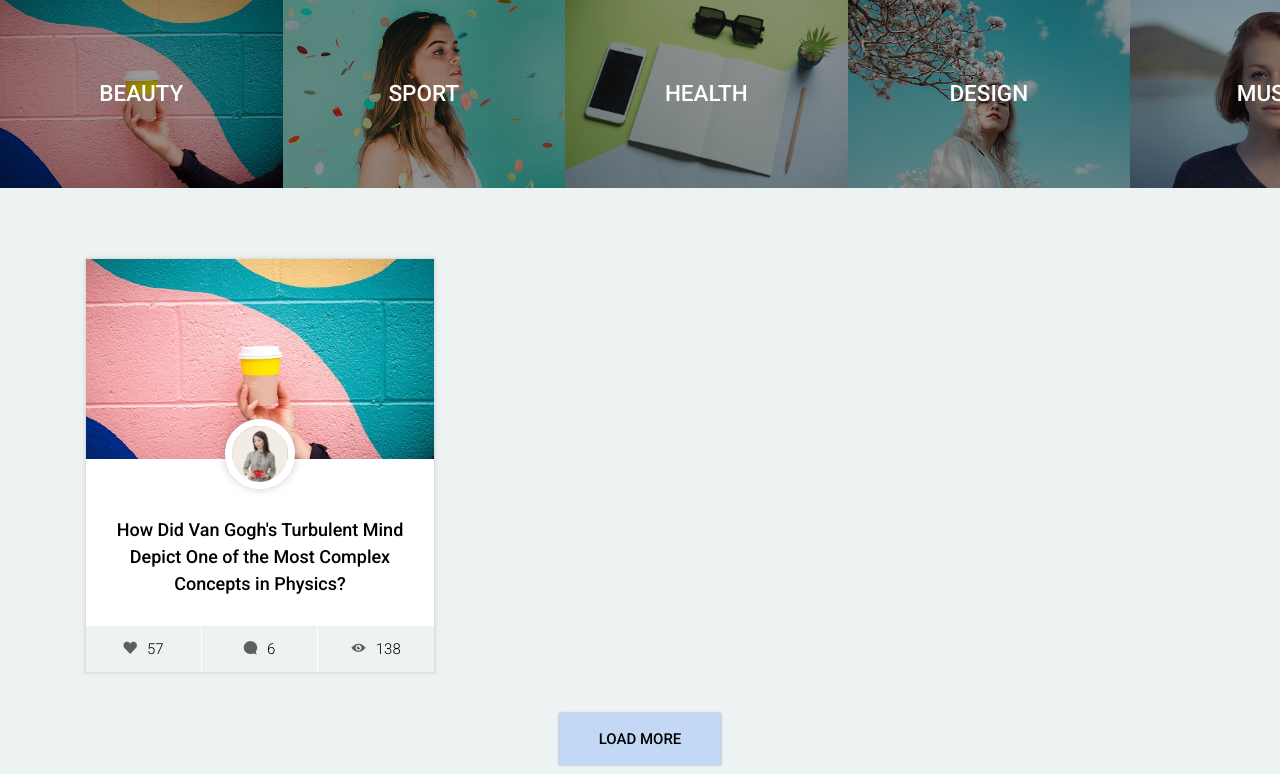
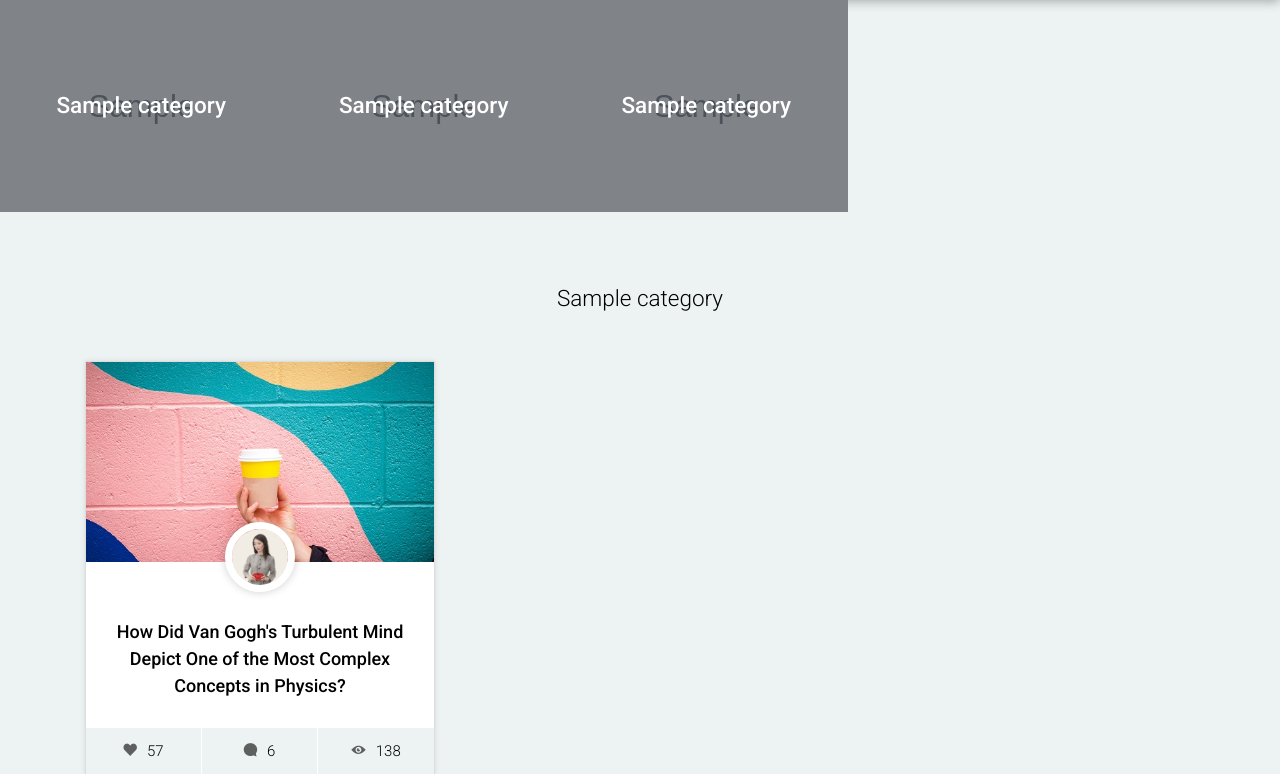
Before and after one commit to ersinsivaz/meblog, a Django app: template templates/category/categories.html in a window 1280 px wide. Shown: the part 60-834 px from the top of the page. Run offline with Django 3.2, Linux system fonts and the light colour scheme; the template is opened without the code that fills it: most values are stand-ins (such as "Sample title", 1, 10 or a date in 2020); grey boxes marked "Sample" are stand-in pictures; some libraries are stand-ins or nearby versions; some web fonts are replaced.

Commit message:
yazılar model yapısına kadar geldik

```diff
--- a/category/urls.py
+++ b/category/urls.py
@@ -1,8 +1,9 @@
 from django.urls import path
-from .views import index_view
+from .views import index_view,category_detail
 
 app_name = "category"
 
 urlpatterns = [
     path('', index_view),
+    path('<str:slug>',category_detail),
 ]
--- a/meblog/urls.py
+++ b/meblog/urls.py
@@ -15,7 +15,8 @@ Including another URLconf
 """
 from django.contrib import admin
 from django.urls import path,include
-
+from django.conf.urls.static import static
+from django.conf import settings
 from home.views import home_view
 
 urlpatterns = [
@@ -23,3 +24,5 @@ urlpatterns = [
     path('', home_view),
     path('category/',include("category.urls")),
 ]
+
+urlpatterns += static(settings.MEDIA_URL,document_root=settings.MEDIA_ROOT)
--- a/templates/category/categories.html
+++ b/templates/category/categories.html
@@ -14,95 +14,23 @@
 			data-swiper-breakpoints="true" data-swiper-loop="true" >
 			<div class="swiper-wrapper">
 
+                {% for category in categories %}
                     <div class="swiper-slide">
-					<a class="slider-category" href="#">
-						<div class="blog-image"><img src="{% static "site/images/category-1-400x250.jpg" %}" alt="Blog Image"></div>
+                        <a class="slider-category" href="{{ category.slug }}">
+                            <div class="blog-image"><img src="{{ category.image.url }}" alt="Blog Image"></div>
 
                             <div class="category">
                                 <div class="display-table center-text">
                                     <div class="display-table-cell">
-									<h3><b>BEAUTY</b></h3>
+                                        <h3><b>{{ category.name }}</b></h3>
                                     </div>
                                 </div>
                             </div>
 
                         </a>
 				    </div><!-- swiper-slide -->
+                {% endfor %}
 
-				<div class="swiper-slide">
-					<a class="slider-category" href="#">
-						<div class="blog-image"><img src="{% static "site/images/category-2-400x250.jpg" %}" alt="Blog Image"></div>
-
-						<div class="category">
-							<div class="display-table center-text">
-								<div class="display-table-cell">
-									<h3><b>SPORT</b></h3>
-								</div>
-							</div>
-						</div>
-
-					</a>
-				</div><!-- swiper-slide -->
-
-				<div class="swiper-slide">
-					<a class="slider-category" href="#">
-						<div class="blog-image"><img src="{% static "site/images/category-3-400x250.jpg" %}" alt="Blog Image"></div>
-
-						<div class="category">
-							<div class="display-table center-text">
-								<div class="display-table-cell">
-									<h3><b>HEALTH</b></h3>
-								</div>
-							</div>
-						</div>
-
-					</a>
-				</div><!-- swiper-slide -->
-
-				<div class="swiper-slide">
-					<a class="slider-category" href="#">
-						<div class="blog-image"><img src="{% static "site/images/category-4-400x250.jpg" %}" alt="Blog Image"></div>
-
-						<div class="category">
-							<div class="display-table center-text">
-								<div class="display-table-cell">
-									<h3><b>DESIGN</b></h3>
-								</div>
-							</div>
-						</div>
-
-					</a>
-				</div><!-- swiper-slide -->
-
-				<div class="swiper-slide">
-					<a class="slider-category" href="#">
-						<div class="blog-image"><img src="{% static "site/images/category-5-400x250.jpg" %}" alt="Blog Image"></div>
-
-						<div class="category">
-							<div class="display-table center-text">
-								<div class="display-table-cell">
-									<h3><b>MUSIC</b></h3>
-								</div>
-							</div>
-						</div>
-
-					</a>
-				</div><!-- swiper-slide -->
-
-				<div class="swiper-slide">
-					<a class="slider-category" href="#">
-						<div class="blog-image"><img src="{% static "site/images/category-6-400x250.jpg" %}" alt="Blog Image"></div>
-
-						<div class="category">
-							<div class="display-table center-text">
-								<div class="display-table-cell">
-									<h3><b>MOVIE</b></h3>
-								</div>
-							</div>
-						</div>
-
-					</a>
-				</div><!-- swiper-slide -->
 
 			</div><!-- swiper-wrapper -->
 
@@ -112,6 +40,11 @@
 
 	<section class="blog-area section">
 		<div class="container">
+
+            {% if category %}
+                <h3>{{ category.name }}</h3><br><br>
+            {% endif %}
+
 
 			<div class="row">
 
--- a/templates/shared/header.html
+++ b/templates/shared/header.html
@@ -13,7 +13,7 @@
 
 			<ul class="main-menu visible-on-click" id="main-menu">
 				<li><a href="/">Anasayfa</a></li>
-				<li><a href="category">Kategoriler</a></li>
+				<li><a href="/category">Kategoriler</a></li>
 				<li><a href="#">Yazı Ekle</a></li>
 			</ul><!-- main-menu -->
 
```
Also changed, not shown: meblog/settings.py (+9 -0 lines), db.sqlite3. Lines whose indentation alone changed are shown as unchanged.
